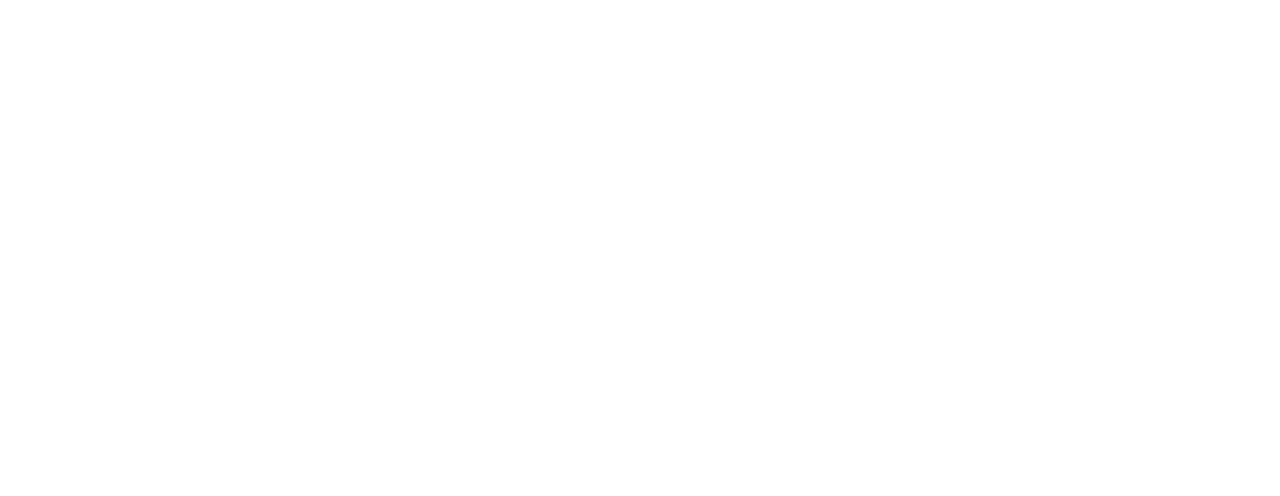
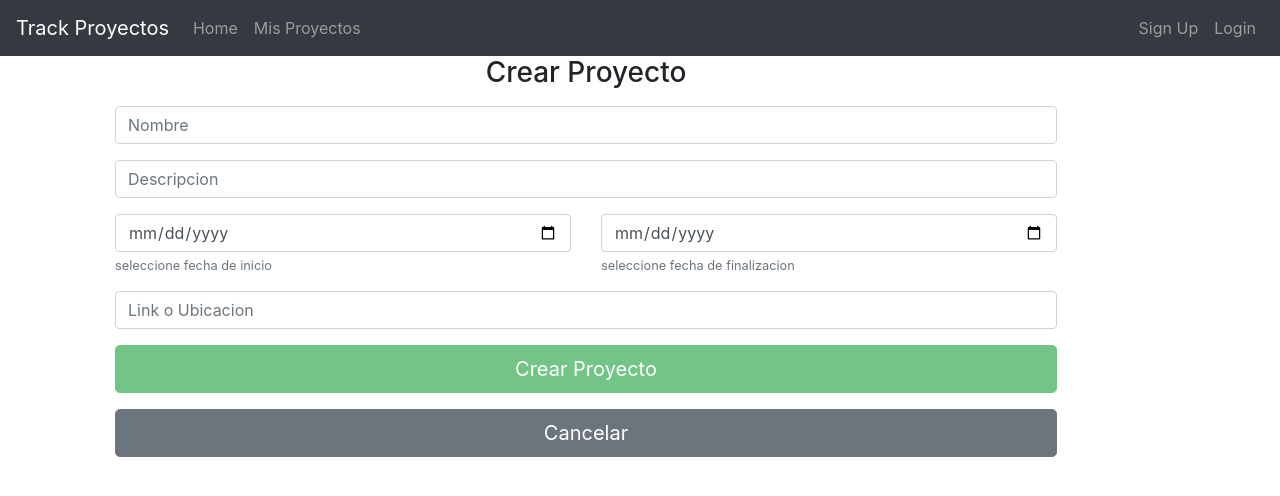
Before and after one commit to sutizi/TrackProyectos, an Angular app in the folder TrackProyectosFront/: page /proyecto-create in a window 1280 px wide. Shown: the top 496 px of the page. Built offline with nearby package versions, Linux system fonts and the light colour scheme.

Commit message:
visualizacion fechas

```diff
--- a/TrackProyectosFront/src/app/proyecto-create/proyecto-create.component.html
+++ b/TrackProyectosFront/src/app/proyecto-create/proyecto-create.component.html
@@ -14,15 +14,19 @@
     <div class="row">
       <div class="col">
         <div class="form-group">
-          <label for="fechaInicio">Fecha de Inicio</label>
           <input type="date"  [(ngModel)]='objemp.fechaInicio' name="fechaInicio" #fechaInicio="ngModel" class="form-control" placeholder="Fecha de Inicio" required>
+          <small id="fechaInicio" class="form-text text-muted">
+            seleccione fecha de inicio
+           </small>
         </div>
       </div>
 
       <div class="col">
         <div class="form-group">
-          <label for="fechaFinalizacion">Fecha de Finalizacion</label>
           <input type="date"  [(ngModel)]='objemp.fechaFinalizacion' name="fechaFinalizacion"  #fechaFinalizacion="ngModel"  class="form-control" placeholder="Fecha de Finalizacion" required>
+          <small id="fechaFinalizacion" class="form-text text-muted">
+            seleccione fecha de finalizacion
+           </small>
         </div>
       </div>
     </div>
--- a/TrackProyectosFront/src/app/proyecto-edit/proyecto-edit.component.html
+++ b/TrackProyectosFront/src/app/proyecto-edit/proyecto-edit.component.html
@@ -12,15 +12,19 @@
 
       <div class="row">
         <div class="col">
-          <div class="form-group"></div>
-            <label for="fechaInicio">Fecha de Inicio</label>
+          <div class="form-group">
             <input type="text" [(ngModel)]="proyectoData.fechaInicio" class="form-control" placeholder="Fecha de Inicio">
+            <small id="fechaInicio" class="form-text text-muted">
+              seleccione fecha de inicio
+             </small>
           </div>
         </div>
         <div class="col">
           <div class="form-group">
-            <label for="fechaFinalizacion">Fecha de Finalizacion</label>
             <input type="text" [(ngModel)]="proyectoData.fechaFinalizacion" class="form-control" placeholder="Fecha de Finalizacion">
+            <small id="fechaFinalizacion" class="form-text text-muted">
+              seleccione fecha de finalizacion
+             </small>
           </div>
         </div>
       </div>
```
